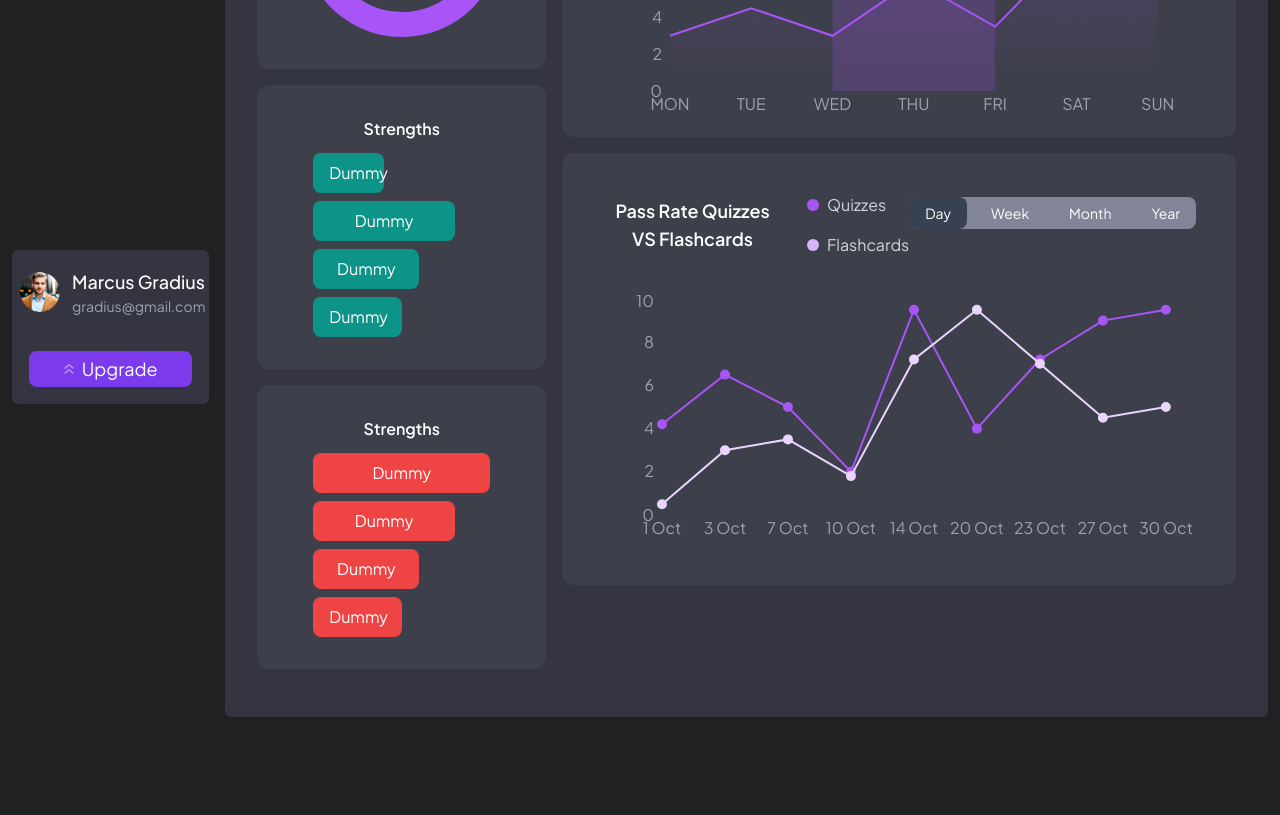
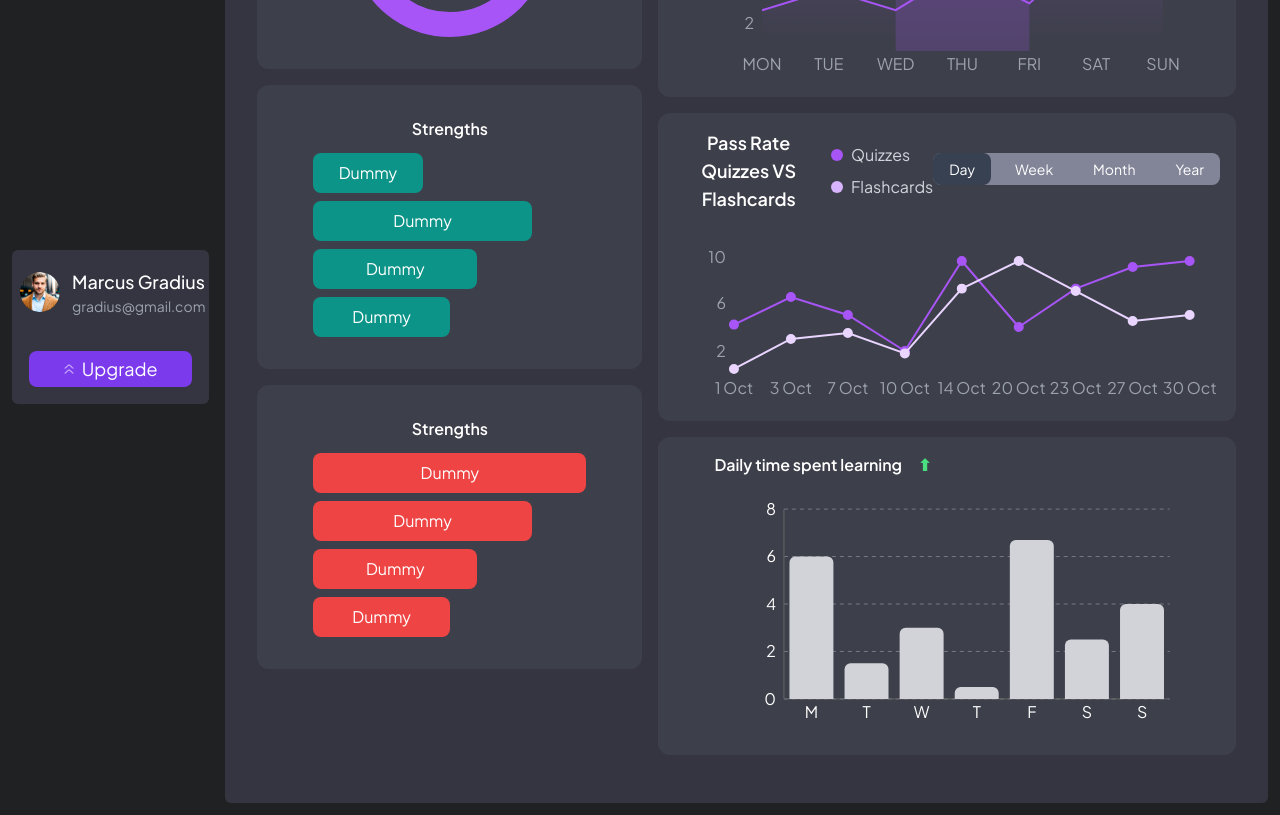
Before and after one commit to Dr-AddictStein/gradius-platform, a React (Vite) app: page /dashboard/performanceAnalysis in a window 1280 px wide. Shown: the part 380-1195 px from the top of the page. Before the commit the page ends 1109 px from the top, so only its background shows below. Built offline with nearby package versions, Linux system fonts and the light colour scheme.

Commit message:
graphs done

```diff
--- a/src/Component/KnowledgeGraph .tsx
+++ b/src/Component/KnowledgeGraph .tsx
@@ -77,7 +77,7 @@ const KnowledgeGraph = () => {
       </div>
 
       <div className="flex w-full justify-end">
-        <div className="flex justify-end gap-2 mb-6 bg-[#828597] rounded-lg w-fit">
+        <div className="flex justify-end gap-2 mb-1 bg-[#828597] rounded-lg w-fit">
           {Object.keys(DATA).map((period) => (
             <button
               key={period}
@@ -94,7 +94,7 @@ const KnowledgeGraph = () => {
         </div>
       </div>
 
-      <div className="h-56 w-full">
+      <div className="h-44 w-full">
         <ResponsiveContainer width="100%" height="100%">
           <AreaChart
             data={currentData}
--- /dev/null
+++ b/src/Component/LearningTimeGraph.tsx
@@ -0,0 +1,76 @@
+import React, { useState } from "react";
+import { BarChart, Bar, XAxis, YAxis, Tooltip, ResponsiveContainer, CartesianGrid, Cell } from "recharts";
+
+const data = [
+  { day: "M", hours: 6 },
+  { day: "T", hours: 1.5 },
+  { day: "W", hours: 3 },
+  { day: "T", hours: 0.5 },
+  { day: "F", hours: 6.7 },
+  { day: "S", hours: 2.5 },
+  { day: "S", hours: 4 },
+];
+
+const maxHours = 8; // Maximum hours for scaling
+
+const LearningTimeGraph: React.FC = () => {
+  const [hoveredIndex, setHoveredIndex] = useState<number | null>(null);
+
+  return (
+    <div className=" px-10 rounded-xl w-full">
+      {/* Title */}
+      <div className="flex items-center justify-start gap-4 text-white font-semibold mb-3">
+        <span>Daily time spent learning</span>
+        <span className="text-green-400">⬆</span>
+      </div>
+
+      {/* Chart */}
+      <ResponsiveContainer width="100%" height={250}>
+        <BarChart
+          data={data}
+          margin={{ top: 20, right: 10, left: 10, bottom: 10 }}
+        >
+          {/* Grid Lines */}
+          <CartesianGrid strokeDasharray="4 4" vertical={false}
+            stroke={hoveredIndex !== null ? "#A436F1" : "white"}
+            opacity={0.3}
+          />
+
+          {/* X-Axis */}
+          <XAxis
+            dataKey="day"
+            tick={{ fill: "white" }}
+            tickLine={false}
+          />
+
+          {/* Y-Axis */}
+          <YAxis
+            tick={{ fill: "white" }}
+            domain={[0, maxHours]}
+            tickLine={false}
+          />
+
+          {/* Tooltip */}
+          <Tooltip cursor={{ fill: "transparent" }} />
+
+          {/* Bars */}
+          <Bar
+            dataKey="hours"
+            radius={[6, 6, 0, 0]}
+            onMouseLeave={() => setHoveredIndex(null)}
+          >
+            {data.map((entry, index) => (
+              <Cell
+                key={`bar-${index}`}
+                fill={hoveredIndex === index ? "#A436F1" : "#D2D3D9"}
+                onMouseEnter={() => setHoveredIndex(index)}
+              />
+            ))}
+          </Bar>
+        </BarChart>
+      </ResponsiveContainer>
+    </div>
+  );
+};
+
+export default LearningTimeGraph;
--- a/src/Component/PassRateComparison.tsx
+++ b/src/Component/PassRateComparison.tsx
@@ -50,11 +50,11 @@ const PassRateComparison = () => {
   const currentData = DATA[timeframe];
 
   return (
-    <div className="w-full max-w-4xl p-6 rounded-xl">
+    <div className="w-full max-w-4xl  rounded-xl">
       <div className="flex items-center justify-between mb-8">
-        <div className="flex items-center gap-6">
+        <div className="flex items-center gap-2">
           <h2 className="text-white text-lg font-semibold">Pass Rate Quizzes VS Flashcards</h2>
-          <div className="flex flex-col justify-start items-start gap-4">
+          <div className="flex flex-col justify-start items-start gap-2">
             <div className="flex items-center gap-2">
               <div className="w-3 h-3 rounded-full bg-purple-500"></div>
               <span className="text-gray-300">Quizzes</span>
@@ -66,7 +66,7 @@ const PassRateComparison = () => {
           </div>
         </div>
 
-        <div className="flex justify-end gap-2 mb-6 bg-[#828597] rounded-lg w-fit">
+        <div className="flex justify-end gap-2 mb-1 bg-[#828597] rounded-lg w-fit">
           {Object.keys(DATA).map((period) => (
             <button
               key={period}
@@ -83,7 +83,7 @@ const PassRateComparison = () => {
         </div>
       </div>
 
-      <div className="h-64 w-full">
+      <div className="h-40 w-full">
         <ResponsiveContainer width="100%" height="100%">
           <LineChart data={currentData} margin={{ top: 10, right: 30, left: 0, bottom: 0 }}>
             <CartesianGrid
--- a/src/Pages/Dashboard/PerformanceAnalysis.tsx
+++ b/src/Pages/Dashboard/PerformanceAnalysis.tsx
@@ -5,6 +5,7 @@ import KnowledgeGraph from "../../Component/KnowledgeGraph ";
 import PassRateComparison from "../../Component/PassRateComparison";
 import StrengthGraphGreen from "../../Component/StrengthGraphGreen";
 import StrengthGraphRed from "../../Component/StrengthGraphRed";
+import LearningTimeGraph from "../../Component/LearningTimeGraph";
 
 const PerformanceAnalysis = () => {
   return (
@@ -24,7 +25,7 @@ const PerformanceAnalysis = () => {
       <div className="w-full bg-slate-700 h-[1px]"></div>
 
       <div className="mt-10 flex gap-4 ">
-        <div className="w-[30%]">
+        <div className="w-[40%]">
           <div className="bg-[#3D3F4A] text-center px-4 py-8 rounded-xl flex flex-col items-center justify-center gap-4 mb-4">
             <h3>Average Knowledge Score</h3>
             <CircularProgress value={6.9} />
@@ -36,12 +37,15 @@ const PerformanceAnalysis = () => {
             <StrengthGraphRed />
           </div>
         </div>
-        <div className="w-[70%] ">
+        <div className="w-[60%] ">
           <div className="bg-[#3D3F4A] text-center p-4 rounded-xl flex flex-col items-center justify-center gap-4 mb-4">
             <KnowledgeGraph />
           </div>
           <div className="bg-[#3D3F4A] text-center p-4 rounded-xl flex flex-col items-center justify-center gap-4 mb-4">
             <PassRateComparison />
+          </div>
+          <div className="bg-[#3D3F4A] text-center p-4 rounded-xl flex flex-col items-center justify-center gap-4 mb-4">
+            <LearningTimeGraph />
           </div>
         </div>
       </div>
```
